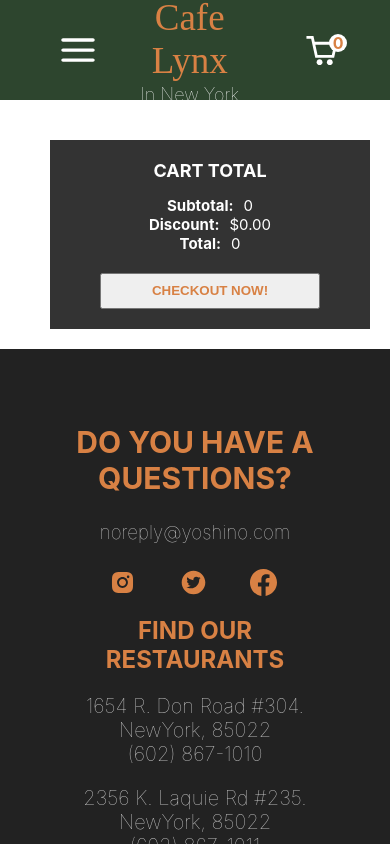
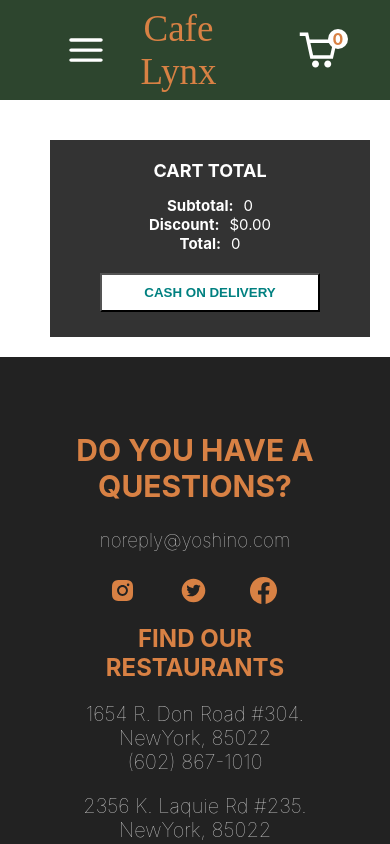
Before and after one commit to yoshino9397/Cafe-order-App, a Next.js app: page /cart in a window 390 px wide. Both pictures are taken after a click on the button "CHECKOUT NOW!". Shown: the top 844 px of the page. Built offline with nearby package versions, Linux system fonts and the light colour scheme; a web font is replaced by a local one.

Commit message:
paypal setting done

```diff
--- a/components/CafeCard.jsx
+++ b/components/CafeCard.jsx
@@ -6,7 +6,9 @@ const CafeCard = ({ cafe }) => {
   return (
     <div className={styles.container}>
       <Link href={`/product/${cafe._id}`} passHref>
-        <Image src={cafe.img} alt="" width="500" height="500" />
+        <a>
+          <Image src={cafe.img} alt="" width="500" height="500" />
+        </a>
       </Link>
       <h1 className={styles.title}>{cafe.title}</h1>
       <span className={styles.price}>${cafe.prices[0]}</span>
--- a/components/Navbar.jsx
+++ b/components/Navbar.jsx
@@ -24,7 +24,9 @@ const Navbar = () => {
         </div>
         <div className={styles.item}>
           <ul className={styles.list}>
-            <li className={styles.listItem}>Homepage</li>
+            <Link href="/" passHref>
+              <li className={styles.listItem}>Homepage</li>
+            </Link>
             <li className={styles.listItem}>Products</li>
             <li className={styles.listItem}>Menu</li>
             <li className={styles.listItem}>Events</li>
@@ -35,12 +37,8 @@ const Navbar = () => {
         <Link href="/cart" passHref>
           <div className={styles.item}>
             <div className={styles.cart}>
-              <CgShoppingCart fontSize="45px" color="white" />
+              <CgShoppingCart fontSize="42px" color="white" />
               <div className={styles.counter}>{quantity}</div>
-            </div>
-            <div className={styles.cartMobile}>
-              <CgShoppingCart fontSize="35px" color="white" />
-              <div className={styles.counterMobile}>{quantity}</div>
             </div>
           </div>
         </Link>
--- a/package.json
+++ b/package.json
@@ -9,6 +9,7 @@
     "lint": "next lint"
   },
   "dependencies": {
+    "@paypal/react-paypal-js": "^7.6.0",
     "@reduxjs/toolkit": "^1.8.1",
     "axios": "^0.26.1",
     "mongoose": "^6.3.0",
--- /dev/null
+++ b/pages/api/orders/[id].js
@@ -0,0 +1,34 @@
+import dbConnect from "../../../util/mongo";
+import Order from "../../../models/Order";
+
+const handler = async (req, res) => {
+  const {
+    method,
+    query: { id },
+  } = req;
+
+  await dbConnect();
+
+  if (method === "GET") {
+    try {
+      const order = await Order.findById(id);
+      res.status(200).json(order);
+    } catch (err) {
+      res.status(500).json(err);
+    }
+  }
+  if (method === "PUT") {
+    try {
+      const order = await Order.findByIdAndUpdate(id, req.body, {
+        new: true,
+      });
+      res.status(200).json(order);
+    } catch (err) {
+      res.status(500).json(err);
+    }
+  }
+  if (method === "DELETE") {
+  }
+};
+
+export default handler;
--- a/pages/cart.jsx
+++ b/pages/cart.jsx
@@ -1,10 +1,93 @@
 import styles from "../styles/Cart.module.css";
 import Image from "next/image";
 import { useDispatch, useSelector } from "react-redux";
+import { useEffect, useState } from "react";
+import {
+  PayPalScriptProvider,
+  PayPalButtons,
+  usePayPalScriptReducer,
+} from "@paypal/react-paypal-js";
+import axios from "axios";
+import { useRouter } from "next/router";
+import { reset } from "../redux/cartSlice";
 
 const Cart = () => {
   const cart = useSelector((state) => state.cart);
+  const [open, setOpen] = useState(false);
+  const [cash, setCash] = useState(false);
+  const amount = cart.total;
+  const currency = "USD";
+  const style = { layout: "vertical" };
   const dispatch = useDispatch();
+  const router = useRouter();
+
+  const createOrder = async (data) => {
+    try {
+      const res = await axios.post("http://localhost:3000/api/orders", data);
+      // if (res.status === 201) {
+      //   dispatch(reset());
+      //   router.push(`/orders/${res.data._id}`);
+      // }
+      res.status === 201 && router.push(`/orders/${res.data._id}`);
+      dispatch(reset());
+    } catch (err) {
+      console.log(err);
+    }
+  };
+
+  const ButtonWrapper = ({ currency, showSpinner }) => {
+    const [{ options, isPending }, dispatch] = usePayPalScriptReducer();
+
+    useEffect(() => {
+      dispatch({
+        type: "resetOptions",
+        value: {
+          ...options,
+          currency: currency,
+        },
+      });
+    }, [currency, showSpinner]);
+
+    return (
+      <>
+        {showSpinner && isPending && <div className="spinner" />}
+        <PayPalButtons
+          style={style}
+          disabled={false}
+          forceReRender={[amount, currency, style]}
+          fundingSource={undefined}
+          createOrder={(data, actions) => {
+            return actions.order
+              .create({
+                purchase_units: [
+                  {
+                    amount: {
+                      currency_code: currency,
+                      value: amount,
+                    },
+                  },
+                ],
+              })
+              .then((orderId) => {
+                // Your code here after create the order
+                return orderId;
+              });
+          }}
+          onApprove={function (data, actions) {
+            return actions.order.capture().then(function (details) {
+              const shipping = details.purchase_units[0].shipping;
+              createOrder({
+                customer: shipping.name.full_name,
+                address: shipping.address.address_line_1,
+                total: cart.total,
+                method: 1,
+              });
+            });
+          }}
+        />
+      </>
+    );
+  };
 
   return (
     <div className={styles.container}>
@@ -63,15 +146,41 @@ const Cart = () => {
         <div className={styles.wrapper}>
           <h2 className={styles.title}>CART TOTAL</h2>
           <div className={styles.totalText}>
-            <b className={styles.totalTextTitle}>Subtotal:</b>{cart.total}
+            <b className={styles.totalTextTitle}>Subtotal:</b>
+            {cart.total}
           </div>
           <div className={styles.totalText}>
             <b className={styles.totalTextTitle}>Discount:</b>$0.00
           </div>
           <div className={styles.totalText}>
-            <b className={styles.totalTextTitle}>Total:</b>{cart.total}
+            <b className={styles.totalTextTitle}>Total:</b>
+            {cart.total}
           </div>
-          <button className={styles.button}>CHECKOUT NOW!</button>
+          {open ? (
+            <div className={styles.paymentMethods}>
+              <button
+                className={styles.payButton}
+                // onClick={() => setCash(true)}
+              >
+                CASH ON DELIVERY
+              </button>
+              <PayPalScriptProvider
+                options={{
+                  "client-id":
+                    "Ae33lhwlKfWifDVcK3jS8EF2iGmBLeaCx3AXkqdrjVwZaL7yuKAv5S6_IS8JvOvJjkUqW3XE3fS7inRO",
+                  components: "buttons",
+                  currency: "USD",
+                  "disable-funding": "credit,card,p24",
+                }}
+              >
+                <ButtonWrapper currency={currency} showSpinner={false} />
+              </PayPalScriptProvider>
+            </div>
+          ) : (
+            <button onClick={() => setOpen(true)} className={styles.button}>
+              CHECKOUT NOW!
+            </button>
+          )}
         </div>
       </div>
     </div>
--- a/redux/cartSlice.js
+++ b/redux/cartSlice.js
@@ -14,9 +14,9 @@ const cartSlice = createSlice({
       state.total += action.payload.price * action.payload.quantity;
     },
     reset: (state) => {
-      // state.products = [];
-      // state.quantity = 0;
-      // state.total = 0;
+      state.products = [];
+      state.quantity = 0;
+      state.total = 0;
       state = initialState;
     },
   },
--- a/styles/Cart.module.css
+++ b/styles/Cart.module.css
@@ -68,6 +68,21 @@
 .button:hover{
   background-color: #d88144;
   color: #fff;
+}
+
+.paymentMethods {
+  margin-top: 20px;
+  display: flex;
+  flex-direction: column;
+}
+
+.payButton {
+  padding: 10px 5px;
+  cursor: pointer;
+  margin-bottom: 5px;
+  background-color: white;
+  color: teal;
+  font-weight: bold;
 }
 
 @media screen and (max-width: 1160px) {
--- a/styles/Navbar.module.css
+++ b/styles/Navbar.module.css
@@ -84,10 +84,6 @@
     position: relative;
     cursor: pointer;
 }
-.cartMobile{
-  display:none;
-}
-
 .counter{
     position: absolute;
     top: 0px;
@@ -107,6 +103,8 @@
 @media screen and (max-width:660px) {
   .container{
     flex-direction: row;
+    align-items: center;
+    justify-content:center;
     height: 100px;
     width: 100vw;
     }
@@ -115,7 +113,7 @@
     }
   .menuIcon{
     display:flex;
-    margin:0 4vw 0 2vw;
+    margin:0 4vw 0 4vw;
     cursor: pointer;
   }
     .item{
@@ -123,13 +121,14 @@
     }
     .texts {
       margin:0 auto;
+      margin-right: 8vw;
     }
     .text:first-child {
       font-size: 37px;
       font-weight: lighter;
     }
     .text:last-child {
-      margin-top:2px;
+      display: none
     }
   .item:nth-child(2) {
     display: none;
@@ -139,26 +138,8 @@
     flex: 3;
   }
   .cart{
-    display: none;
-  }
-  .cartMobile{
+    position: relative;
     display: flex;
-    margin-left: 10vw;
-    cursor: pointer;
-  }
-  .counterMobile{
-    position: absolute;
-    top: 4vh;
-    right: 11vw;
-    width: 18px;
-    height: 18px;
-    border-radius: 50%;
-    background-color: white;
-    padding: 3px;
-    display: flex;
-    align-items: center;
-    justify-content: center;
-    font-weight: bold;
-    color: #d88144;
+    margin-left: 8vw;
   }
 }
```
Also changed, not shown: pages/orders/[id].jsx (+16 -8 lines), 2 other files (tests, documents, lock files or other folders).
